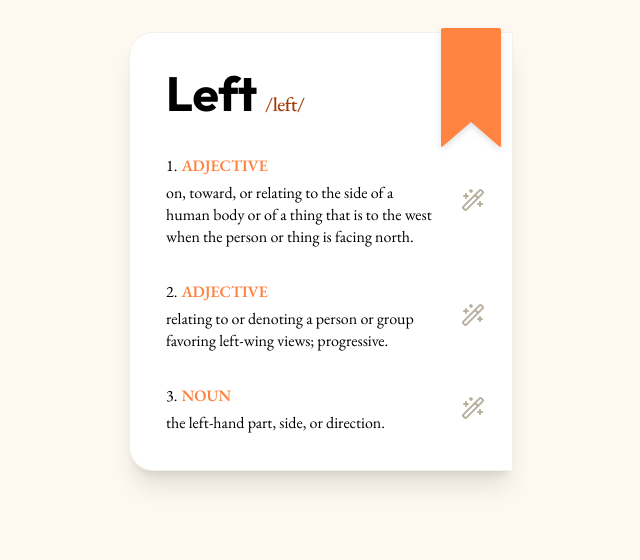
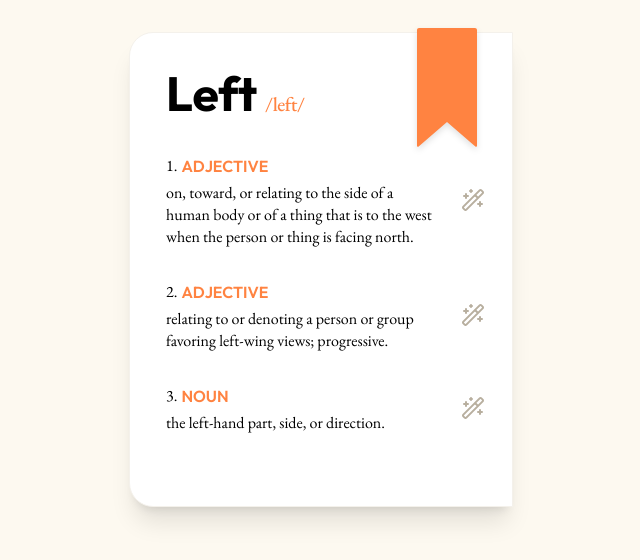
Before and after one commit to inkkadiis/wordtale, a React (Vite) app: page / in a window 1280 px wide. Shown: the top 560 px of the page, without its empty margins (319-959 px from the left). Built offline with nearby package versions, Linux system fonts and the light colour scheme.

Commit message:
update: css, Icnbookmark

```diff
--- a/src/App.css
+++ b/src/App.css
@@ -11,6 +11,7 @@
   --color-base-black: #212121;
   --color-base-gray: #888277;
   --color-bright: #fffaf0;
+  --color-borderColor: #f4f1eb;
 }
 
 @layer components {
--- a/src/WordCard.jsx
+++ b/src/WordCard.jsx
@@ -3,21 +3,20 @@ import Icnbookmark from "./components/Icnbookmark";
 
 function WordCard() {
   return (
-    <div className="Wordshortdef w-full max-w-md h-auto bg-[#fdf8f0] p-6 md:p-6 lg:p-8">
+    <div className="Wordshortdef w-full max-w-md h-auto bg-m p-6 md:p-6 lg:p-8">
       <div className="Contetnword w-full md:w-96 mx-auto relative flex flex-col justify-start items-center gap-6">
-        <div className="Wordbook w-full h-auto bg-white rounded-tl-3xl rounded-bl-3xl shadow-xl border border-[#f4f1eb] p-9 ">
+        <div className="Wordbook w-full h-auto bg-white rounded-tl-3xl rounded-bl-3xl shadow-xl border border-borderColor p-9 ">
           <div className="Wordcontents w-full md:w-80 mx-auto flex flex-col gap-9">
             <div className="Wordwithpronoun w-full flex items-baseline md:flex-row gap-2">
               <h1 className="text-black text-4xl md:text-5xl font-bold">
                 Left
               </h1>
               <div className="flex flex-col">
-                <div className="text-[#a03c06] text-lg md:text-xl font-medium tracking-tight">
+                <div className="text-point text-lg md:text-xl font-medium tracking-tight">
                   /left/
                 </div>
               </div>
             </div>
-
             <div className="Deflist flex flex-col gap-8">
               {[
                 {
@@ -47,9 +46,9 @@ function WordCard() {
                       <div className="text-black text-base font-normal">
                         {item.number}
                       </div>
-                      <div className="text-point text-base font-semibold uppercase">
+                      <h3 className="text-point text-base font-semibold uppercase">
                         {item.type}
-                      </div>
+                      </h3>
                     </div>
                     <div className="text-black text-base font-normal leading-snug">
                       {item.definition}
@@ -59,6 +58,8 @@ function WordCard() {
                 </div>
               ))}
             </div>
+
+            <div>{/**viwe all div*/}</div>
           </div>
           <Icnbookmark />
         </div>
--- a/src/components/Icnbookmark.jsx
+++ b/src/components/Icnbookmark.jsx
@@ -1,6 +1,6 @@
 export default function Icnbookmark() {
   return (
-    <div className="Icnbookmark w-14 h-28 absolute top-[-4px] right-4 bg-transparent drop-shadow-md">
+    <div className="Icnbookmark w-14 h-28 absolute top-[-4px] right-[calc(var(--spacing)*10)] bg-transparent drop-shadow-md">
       <svg
         width="60"
         height="119"
```
